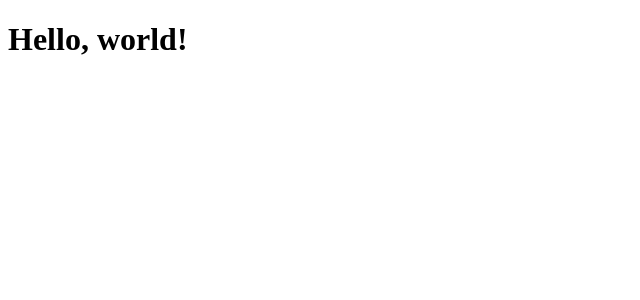
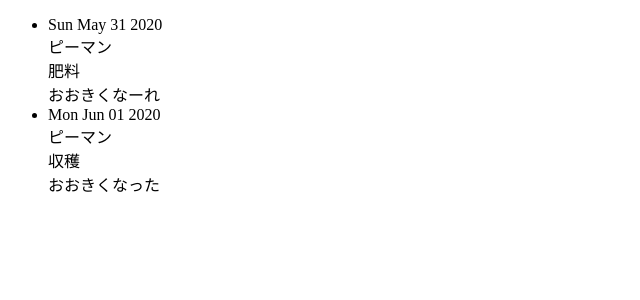
Before and after one commit to kirikiriyamama/oniwa-frontend, a React (Create React App) app: page / in a window 1280 px wide. Shown: the top 300 px of the page, without its empty margins (0-640 px from the left). Built offline with nearby package versions, Linux system fonts and the light colour scheme.

Commit message:
Show activities with dummy data

```diff
--- a/src/App.js
+++ b/src/App.js
@@ -1,7 +1,41 @@
 import React from 'react';
 
-function App() {
-  return <h1>Hello, world!</h1>;
+class App extends React.Component {
+  render() {
+    const data = [
+      {
+        id: '1',
+        date: '2020-06-01T00:00:00+09:00',
+        vegetable: 'ピーマン',
+        job: '肥料',
+        note: 'おおきくなーれ'
+      },
+      {
+        id: '2',
+        date: '2020-06-02T00:00:00+09:00',
+        vegetable: 'ピーマン',
+        job: '収穫',
+        note: 'おおきくなった'
+      }
+    ];
+
+    const activities = data.map((activity) => {
+      const date = new Date(activity.date);
+
+      return (
+        <li key={activity.id}>
+          <div>{date.toDateString()}</div>
+          <div>{activity.vegetable}</div>
+          <div>{activity.job}</div>
+          <div>{activity.note}</div>
+        </li>
+      );
+    });
+
+    return (
+      <ul>{activities}</ul>
+    );
+  }
 }
 
 export default App;
```
